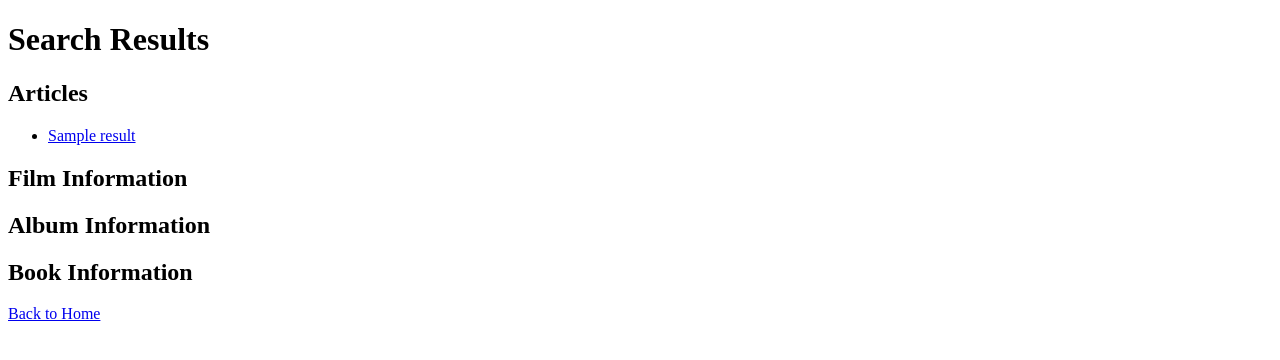
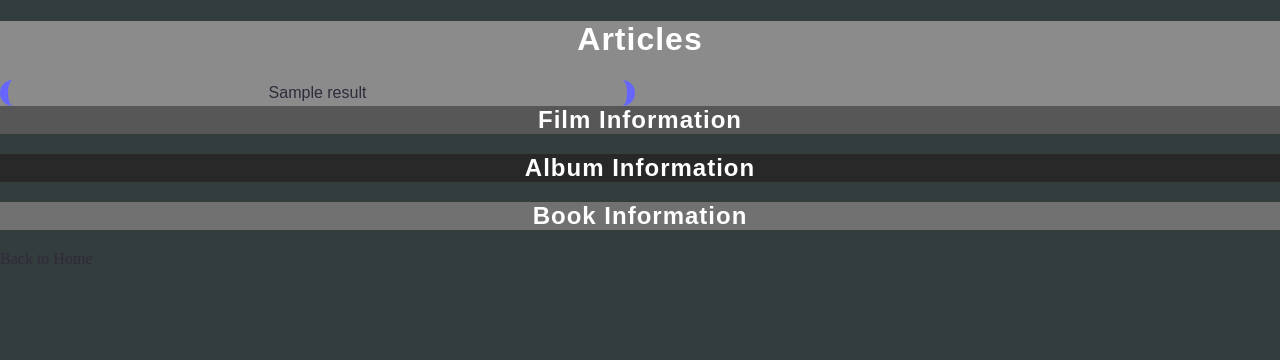
Before and after one commit to santosemax/CSDesignProject, a Flask app: template code/templates/results.html in a window 1280 px wide. Shown: the top 360 px of the page. Run offline with Flask 3, Linux system fonts and the light colour scheme; the template is opened without the code that fills it: most values are stand-ins (such as "Sample title", 1, 10 or a date in 2020).

Commit message:
style articles

```diff
--- a/code/static/results.css
+++ b/code/static/results.css
@@ -1,3 +1,75 @@
 body {
-    background-color: white;
+    background-color: #333d3d;
+    margin: 0;
+	padding: 0;
+    border: 0;
 }
+
+h1, h2, ul, p {
+    font-family: Hind, sans-serif;
+    color: white;
+}
+
+h1, h2 {
+    text-align: center;
+    letter-spacing: 1px;
+}
+
+a:link {
+    text-decoration: none;
+    color: #2f2b3a;
+}
+
+a:visited {
+    color: #2f2b3a;
+}
+
+
+.articles {
+    background-color: #8b8b8b;
+    padding: 0;
+    text-align: center;
+    margin-left: -40px;
+    margin-bottom: -20px;
+
+    h1 {
+        margin-left: 40px;
+    }
+
+    ul {
+        margin: 0;
+        list-style-type: none;
+        display: grid;
+        grid-template-columns: repeat(2, 1fr);
+        column-gap: 10px;
+        row-gap: 5px;
+    }
+
+    li a {
+        display: block;
+        border-left: 0.55em solid #66f;
+        border-right: 0.55em solid #66f;
+        border-radius: 20px;
+        padding: 0.25em 0.5em;
+        text-decoration: none;
+    }
+
+    li a:hover {
+        color: #fff;
+        background-color: #66f;
+        border-left-color: #00f;
+        border-right-color: #00f;
+    }
+}
+
+.films {
+    background-color: #575757;
+}
+
+.albums {
+    background-color: #282828;
+}
+
+.books {
+    background-color: #717171;
+}
--- a/code/templates/results.html
+++ b/code/templates/results.html
@@ -14,10 +14,10 @@
     </style>
 </head>
 <body>
-    <h1>Search Results</h1>
 
     {% if results %}
-        <h2>Articles</h2>
+        <div class="articles">
+        <h1>Articles</h1>
         <ul>
             {% for result in results %}
                 {% if result[4] != "IMDb" and result[4] != "Spotify" and result[4] != "Google Books" %}
@@ -25,7 +25,9 @@
                 {% endif %}
             {% endfor %}
         </ul>
+        </div>
 
+        <div class="films">
         <h2>Film Information</h2>
         <ul>
             {% for result in results %}
@@ -51,7 +53,9 @@
                 {% endif %}
             {% endfor %}
         </ul>
+        </div>
 
+        <div class="albums">
         <h2>Album Information</h2>
         <ul>
             {% for result in results %}
@@ -72,7 +76,9 @@
                 {% endif %}
             {% endfor %}
         </ul>
+    </div>
 
+        <div class="books">
         <h2>Book Information</h2>
         <ul>
             {% for result in results %}
@@ -93,6 +99,7 @@
     {% else %}
         <p>No results found.</p>
     {% endif %}
+</div>
 
     <a href="/">Back to Home</a>
 </body>
```
